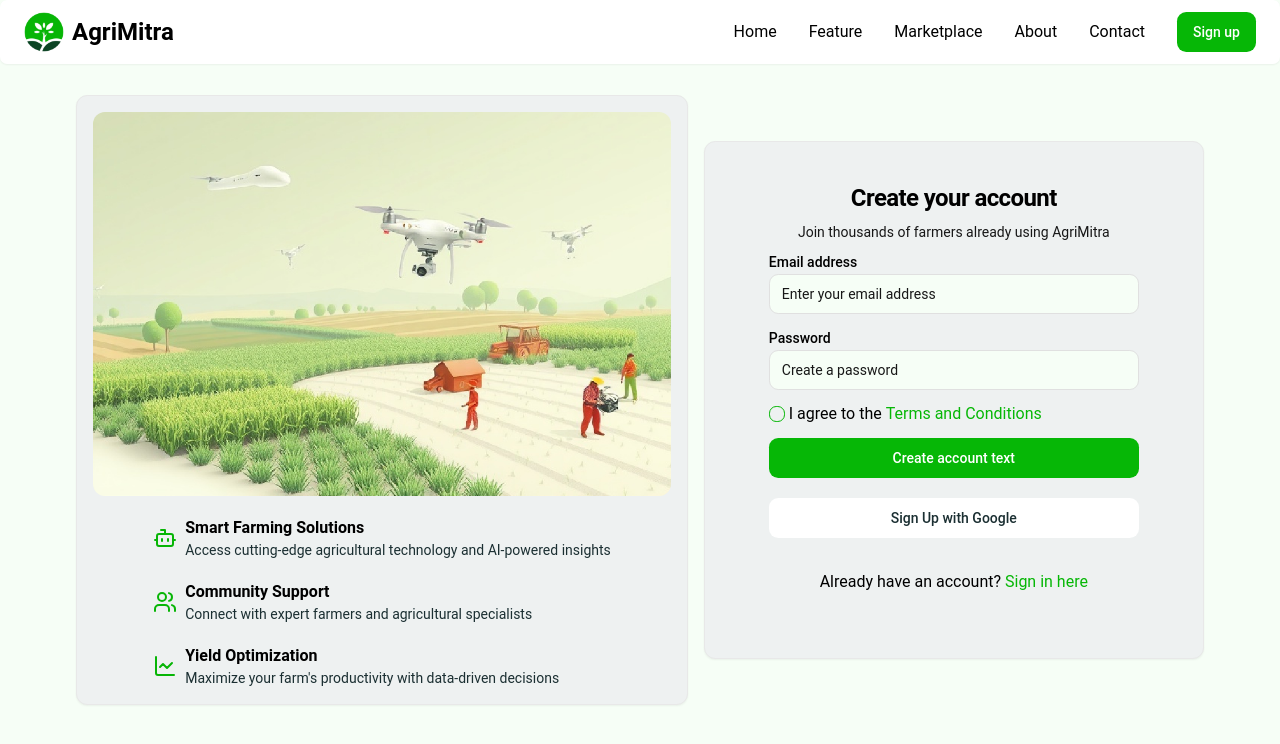
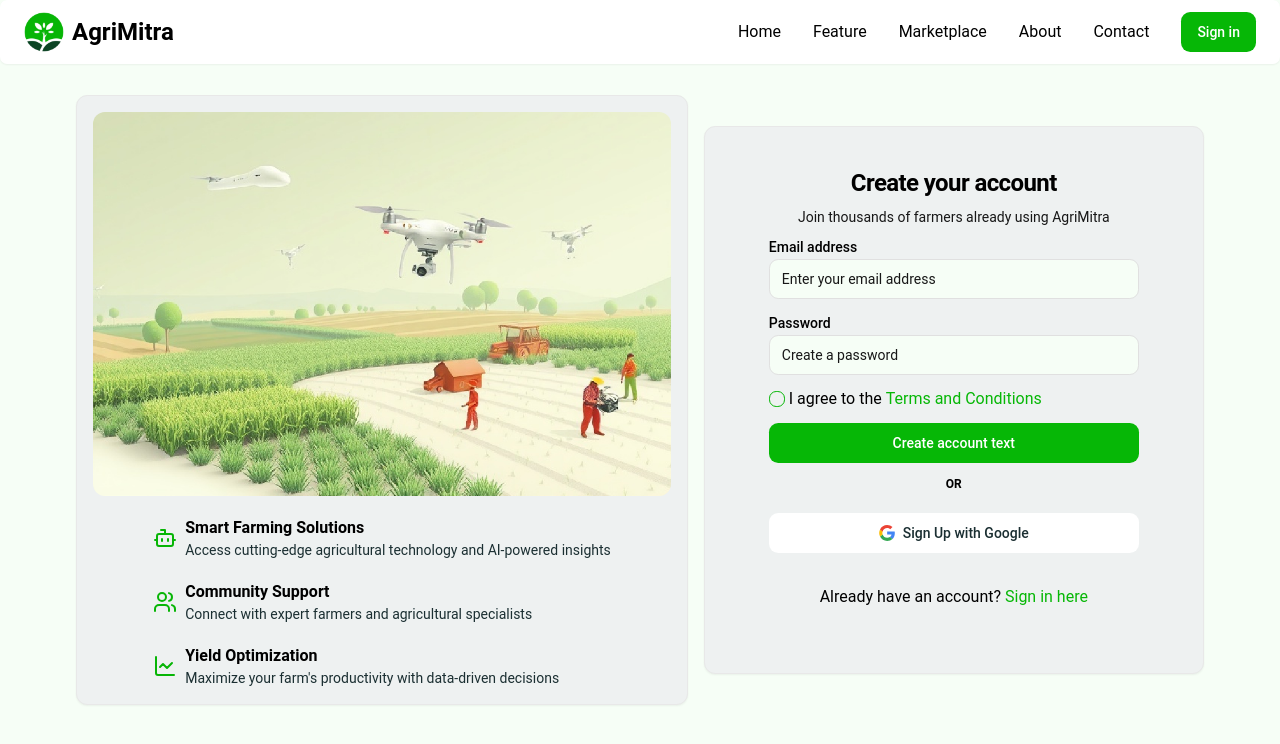
Before and after one commit to Basharkhan7776/AgriMitra, a React (Vite) app in the folder web/: page /register in a window 1280 px wide. Shown: the top 744 px of the page. Built offline with nearby package versions, Linux system fonts and the light colour scheme; no server answers.

Commit message:
Refactor sidebar components and update navigation structure in Community, Home, Marketplace, and Login pages

```diff
--- a/web/src/components/app-sidebar.tsx
+++ b/web/src/components/app-sidebar.tsx
@@ -4,7 +4,7 @@ import { useNavigate } from "react-router-dom";
 
 
 
-export function AppSidebar({ toggle, setToggle }: { toggle: boolean, setToggle: (value: boolean) => void }) {
+export function HomeSidebar({ toggle, setToggle }: { toggle: boolean, setToggle: (value: boolean) => void }) {
   const navigate=useNavigate();
 
 
@@ -24,3 +24,27 @@ export function AppSidebar({ toggle, setToggle }: { toggle: boolean, setToggle:
     </div>
   )
 }
+
+
+export function DashSidebar({ toggle, setToggle }: { toggle: boolean, setToggle: (value: boolean) => void }) {
+  const navigate=useNavigate();
+
+
+  return (
+    <div className={`${toggle ? "" : "hidden"} w-[300px] flex flex-col gap-8 p-6 h-screen fixed z-20 top-0 right-0 backdrop-blur-lg bg-black/30`}>
+      <div className="flex justify-end">
+        <Button
+          variant="secondary"
+          onClick={() => setToggle(false)}
+          className="">
+          <X />
+        </Button>
+      </div>
+        <Button variant={"secondary"} onClick={()=>{navigate("/dashboard")}}>Dashboard</Button>
+        <Button variant={"secondary"} onClick={()=>{navigate("/marketplace")}}>Marketplace</Button>
+        <Button variant={"secondary"} onClick={()=>{navigate("/community/blogs")}}>Blogs</Button>
+        <Button variant={"secondary"} onClick={()=>{navigate("/community/government-schemes")}}>Schemes</Button>
+        <Button variant={"secondary"} onClick={()=>{navigate("/community/insurance")}}>Insurance</Button>
+    </div>
+  )
+}
--- a/web/src/pages/Community.tsx
+++ b/web/src/pages/Community.tsx
@@ -1,13 +1,26 @@
+import { useState } from "react";
 import { NavBarDash } from "@/components/navBar";
 import { FooterMain } from "@/components/footer";
 import { Outlet } from "react-router-dom";
+import { DashSidebar } from "@/components/app-sidebar";
 
 
 export default function Community() {
+  const [toggle, setToggle] = useState(false);
+
+
   return (
     <div className="w-full">
-      <NavBarDash currentPage={"community"} />
-      <Outlet/>
+      <DashSidebar
+        toggle={toggle}
+        setToggle={setToggle}
+      />
+      <NavBarDash
+        currentPage={"community"}
+        toggle={toggle}
+        setToggle={setToggle}
+      />
+      <Outlet />
       <FooterMain />
     </div>
   )
--- a/web/src/pages/Dashboard.tsx
+++ b/web/src/pages/Dashboard.tsx
@@ -1,15 +1,29 @@
+import { useState } from "react"
 import { FooterMain } from "@/components/footer"
 import { NavBarDash } from "@/components/navBar"
 import { Card, CardTitle } from "@/components/ui/card"
 import { Button } from "@/components/ui/button"
 import { PlusIcon } from "lucide-react"
+import { DashSidebar } from "@/components/app-sidebar"
 
 
 
 export default function Dashboard() {
+  const [toggle, setToggle] = useState(false);
+
+
+
   return (
     <div className="w-full h-screen">
-        <NavBarDash currentPage={"dashboard"}/>
+      <DashSidebar
+        toggle={toggle}
+        setToggle={setToggle}
+      />
+      <NavBarDash
+        currentPage={"dashboard"}
+        toggle={toggle}
+        setToggle={setToggle}
+      />
       <div className="min-h-screen w-full grid grid-cols-2 gap-5 mt-20 py-5 px-48">
         <Card id="CropDistribution" className="p-2 px-4">
           <CardTitle className="text-lg font-semibold">Crop Distribution</CardTitle>
@@ -45,7 +59,7 @@ export default function Dashboard() {
           <Button size={"lg"}><PlusIcon /> Add More</Button>
         </div>
       </div>
-        <FooterMain/>
+      <FooterMain />
     </div>
   )
 }
--- a/web/src/pages/Home.tsx
+++ b/web/src/pages/Home.tsx
@@ -7,7 +7,7 @@ import { NavBarHome } from "@/components/navBar";
 import { Bug, ChartLine, Cloud, File, Leaf, Wallet } from "lucide-react";
 import { FooterMain } from "@/components/footer";
 import { useNavigate } from "react-router-dom";
-import { AppSidebar } from "@/components/app-sidebar";
+import { HomeSidebar } from "@/components/app-sidebar";
 
 function Home() {
   const navigate = useNavigate()
@@ -22,7 +22,7 @@ function Home() {
         toggle={toggle}
         setToggle={setToggle}
       />
-      <AppSidebar toggle={toggle} setToggle={setToggle} />
+      <HomeSidebar toggle={toggle} setToggle={setToggle} />
       <div id="home" className="mt-8 w-full h-screen flex lg:flex-row flex-col gap-4 justify-around snap-center snap-mandatory">
         <div className="flex h-full flex-col p-4 justify-center items-center gap-4 sm:gap-8  sm:backdrop-blur-sm  lg:backdrop-blur-none">
           <h1 className="text-4xl sm:text-6xl text-center font-bold  text-black">Transforming Agriculture</h1>
--- a/web/src/pages/Login.tsx
+++ b/web/src/pages/Login.tsx
@@ -5,7 +5,7 @@ import { doc, getDoc, setDoc } from "firebase/firestore";
 import { useNavigate } from "react-router-dom";
 import { AuthContext } from "../context/AuthContext";
 import { Button } from "@/components/ui/button";
-import { AppSidebar } from "@/components/app-sidebar";
+import { HomeSidebar } from "@/components/app-sidebar";
 import {
   Card,
   CardTitle,
@@ -70,8 +70,8 @@ const Login = () => {
         toggle={toggle}
         setToggle={setToggle}
       />
-      <AppSidebar toggle={toggle} setToggle={setToggle} />
-      <Card className="p-10 flex flex-col gap-2 w-[500px]">
+      <HomeSidebar toggle={toggle} setToggle={setToggle} />
+      <Card className="p-4 sm:p-10 flex flex-col gap-2 m-4 md:m-0 md:w-[500px]">
         <CardTitle className="text-2xl text-center">Sign in</CardTitle>
         <CardDescription className="text-center">
           Welcome Back Farmer
@@ -121,7 +121,7 @@ const Login = () => {
         <CardFooter className="flex justify-center">
           <p>
             Don't have an account?{" "}
-            <a href="/register" className="text-primary">
+            <a onClick={()=>{navigate("/register")}} className="text-primary cursor-pointer">
               Sign up here
             </a>
           </p>
--- a/web/src/pages/Marketplace.tsx
+++ b/web/src/pages/Marketplace.tsx
@@ -1,3 +1,4 @@
+import { useState } from "react";
 import { NavBarDash } from "@/components/navBar";
 import { FooterMain } from "@/components/footer";
 import { Input } from "@/components/ui/input";
@@ -5,12 +6,25 @@ import { Button } from "@/components/ui/button";
 import { Ellipsis, Filter, Heart, HeartIcon, History, ShoppingCart } from "lucide-react";
 import { Card } from "@/components/ui/card";
 import { Avatar, AvatarFallback, AvatarImage } from "@/components/ui/avatar";
+import { DashSidebar } from "@/components/app-sidebar";
 
 
 export default function Marketplace() {
+  const [toggle, setToggle] = useState(false);
+
+
+
   return (
     <div className="w-full h-screen">
-      <NavBarDash currentPage={"marketplace"} />
+      <DashSidebar
+        toggle={toggle}
+        setToggle={setToggle}
+      />
+      <NavBarDash
+        currentPage={"marketplace"}
+        toggle={toggle}
+        setToggle={setToggle}
+      />
       <div className="min-h-screen w-full mt-20 p-4 px-12 flex flex-col gap-6">
         <div className="flex w-full flex-col gap-4">
           <div className="flex justify-between items-center gap-12">
@@ -39,7 +53,7 @@ export default function Marketplace() {
           />
         </div>
         <div className="w-full flex justify-center items-center">
-          <Button size={"lg"}><Ellipsis/> Show More</Button>
+          <Button size={"lg"}><Ellipsis /> Show More</Button>
         </div>
       </div>
       <FooterMain />
--- a/web/src/pages/Register.tsx
+++ b/web/src/pages/Register.tsx
@@ -18,7 +18,7 @@ import { Label } from "@/components/ui/label";
 import { Input } from "@/components/ui/input";
 import { Checkbox } from "@/components/ui/checkbox";
 import { NavBarHome } from "@/components/navBar";
-import { AppSidebar } from "@/components/app-sidebar";
+import { HomeSidebar } from "@/components/app-sidebar";
 
 
 function Register() {
@@ -66,15 +66,15 @@ function Register() {
   return (
     <div className="w-full h-screen flex flex-col justify-center items-center">
       <NavBarHome
-        mainButtonSite="/register"
-        mainButtonText="Sign up"
+        mainButtonSite="/login"
+        mainButtonText="Sign in"
         homePage={false}
         toggle={toggle}
         setToggle={setToggle}
       />
-      <AppSidebar toggle={toggle} setToggle={setToggle} />
+      <HomeSidebar toggle={toggle} setToggle={setToggle} />
       <div className="flex gap-4 justify-center items-center">
-        <Card className="flex flex-col gap-5 p-4 justify-center items-center">
+        <Card className="hidden xl:flex flex-col gap-5 p-4 justify-center items-center">
           <img src={SignupImage} alt="Signup" className="rounded-xl h-96" />
           <div className="flex flex-col gap-5">
             <div className="flex gap-2 items-center">
@@ -107,7 +107,7 @@ function Register() {
             </div>
           </div>
         </Card>
-        <Card className="p-10 flex flex-col gap-2 w-[500px]">
+        <Card className="p-4 sm:p-10 flex flex-col gap-2 m-4 md:m-0 md:w-[500px]">
           <CardTitle className="text-2xl text-center">
             Create your account
           </CardTitle>
@@ -145,19 +145,22 @@ function Register() {
                 Create account text
               </Button>
             </form>
+            <div className="flex justify-center">
+              <h1 className="text-[12px] font-semibold">OR</h1>
+            </div>
             <Button
               type="button"
               className="w-full mt-2"
               variant={"secondary"}
               onClick={handleGoogleSignIn}
             >
-              Sign Up with Google
+              <GoogleLogo /> Sign Up with Google
             </Button>
           </CardContent>
           <CardFooter className="flex justify-center">
             <p>
               Already have an account?{" "}
-              <a href="/login" className="text-primary">
+              <a onClick={() => { navigate("/login") }} className="text-primary cursor-pointer">
                 Sign in here
               </a>
             </p>
@@ -169,3 +172,32 @@ function Register() {
 }
 
 export default Register;
+
+function GoogleLogo() {
+  return (
+    <svg
+      xmlns="http://www.w3.org/2000/svg"
+      width="2443"
+      height="2500"
+      preserveAspectRatio="xMidYMid"
+      viewBox="0 0 256 262"
+    >
+      <path
+        fill="#4285F4"
+        d="M255.878 133.451c0-10.734-.871-18.567-2.756-26.69H130.55v48.448h71.947c-1.45 12.04-9.283 30.172-26.69 42.356l-.244 1.622 38.755 30.023 2.685.268c24.659-22.774 38.875-56.282 38.875-96.027"
+      ></path>
+      <path
+        fill="#34A853"
+        d="M130.55 261.1c35.248 0 64.839-11.605 86.453-31.622l-41.196-31.913c-11.024 7.688-25.82 13.055-45.257 13.055-34.523 0-63.824-22.773-74.269-54.25l-1.531.13-40.298 31.187-.527 1.465C35.393 231.798 79.49 261.1 130.55 261.1"
+      ></path>
+      <path
+        fill="#FBBC05"
+        d="M56.281 156.37c-2.756-8.123-4.351-16.827-4.351-25.82 0-8.994 1.595-17.697 4.206-25.82l-.073-1.73L15.26 71.312l-1.335.635C5.077 89.644 0 109.517 0 130.55s5.077 40.905 13.925 58.602l42.356-32.782"
+      ></path>
+      <path
+        fill="#EB4335"
+        d="M130.55 50.479c24.514 0 41.05 10.589 50.479 19.438l36.844-35.974C195.245 12.91 165.798 0 130.55 0 79.49 0 35.393 29.301 13.925 71.947l42.211 32.783c10.59-31.477 39.891-54.251 74.414-54.251"
+      ></path>
+    </svg>
+  );
+}
```
Also changed, not shown: web/src/components/navBar.tsx (+11 -5 lines). Lines whose indentation alone changed are shown as unchanged.
